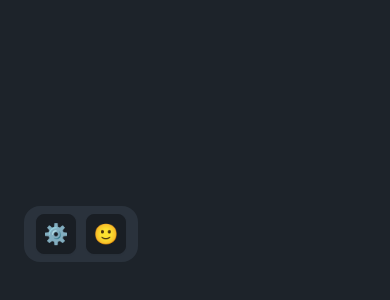
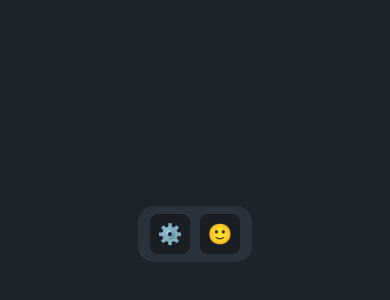
Before and after one commit to phucngo2/react-minesweeper, a React (Vite) app: page / in a window 390 px wide. Shown: the part 188-488 px from the top of the page. Built offline with nearby package versions, Linux system fonts and the light colour scheme.

Commit message:
Refactor(36): Re-style the app layout

```diff
--- a/src/components/Card.tsx
+++ b/src/components/Card.tsx
@@ -11,7 +11,7 @@ export const Card: React.FC<Props> = ({ children }) => {
   const gameState = useAtomValue(gameStateAtom);
   if (gameState == GameStates.New) return <></>;
   return (
-    <div className="relative p-3 bg-neutral card">
+    <div className="relative p-3 bg-neutral card w-fit">
       {children}
       <PauseOverlay />
     </div>
--- a/src/components/Layout.tsx
+++ b/src/components/Layout.tsx
@@ -4,8 +4,10 @@ interface Props {
 
 export const Layout: React.FC<Props> = ({ children }) => {
   return (
-    <div className="flex flex-col items-start justify-center p-6 overflow-auto lg:items-center w-dvw h-dvh">
-      <div className="flex flex-col gap-3">{children}</div>
+    <div className="overflow-auto w-dvw h-dvh">
+      <div className="flex flex-col items-center justify-center min-w-full min-h-full gap-3 p-6 w-fit">
+        {children}
+      </div>
     </div>
   );
 };
--- a/src/stores/game-level.atom.ts
+++ b/src/stores/game-level.atom.ts
@@ -2,4 +2,4 @@ import { GameLevels } from "@app/config";
 import { GameLevelsType } from "@app/types";
 import { atom } from "jotai";
 
-export const gameLevelAtom = atom<GameLevelsType>(GameLevels.Beginner);
+export const gameLevelAtom = atom<GameLevelsType>(GameLevels.Expert);
```
